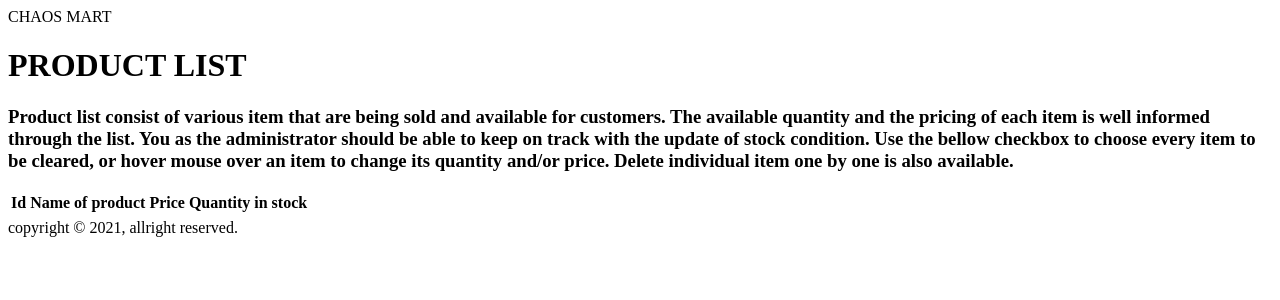
After one commit to wedaZXCV/php-simple-oop, a PHP site: page /our_shop/includes/mock.html in a window 1280 px wide. The commit adds this page. Shown: the top 300 px of the page. Run offline with PHP 8.4, Linux system fonts and the light colour scheme; lists and menus that the app fills with data are empty.

Commit message:
product page

```diff
--- /dev/null
+++ b/our_shop/includes/mock.html
@@ -0,0 +1,46 @@
+<!DOCTYPE html>
+<html lang="en">
+<head>
+  <meta charset="UTF-8">
+  <meta http-equiv="X-UA-Compatible" content="IE=edge">
+  <meta name="viewport" content="width=device-width, initial-scale=1.0">
+  <title>Document</title>
+</head>
+<body>
+  <div class="container">
+    <!-- Here the beginning of PHP file -->
+    <div class="header">
+      CHAOS MART
+    </div>
+    <div class="title">
+      <h1>PRODUCT LIST</h1>
+    </div>
+    <div class="subtitle">
+      <h3>Product list consist of various item that are being sold and available for customers.
+        The available quantity and the pricing of each item is well informed through the list.
+        You as the administrator should be able to keep on track with the update of stock condition.
+        Use the bellow checkbox to choose every item to be cleared, or hover mouse over an item to change its
+        quantity and/or price. Delete individual item one by one is also available.
+      </h3>
+    </div>
+    <div class="item-table-container">
+      <table class="item-table">
+        <!-- Table contents <td> is gained from PHP file-->
+        <tr>
+          <th>Id</th>
+          <th>Name of product</th>
+          <th>Price</th>
+          <th>Quantity in stock</th>
+        </tr>
+        <tr>
+          <td></td>
+        </tr>
+      </table>
+    </div>
+    <div class="footer">
+      copyright &copy 2021, allright reserved.
+    </div>
+    <!-- Here is the end of PHP file-->
+  </div>
+</body>
+</html>
--- a/our_shop/product.php
+++ b/our_shop/product.php
@@ -5,7 +5,7 @@
   1. Add product + quantity for stock + pricing
   2. Remove product
   */
-  require_once "includes/product.inc.php";
+  require_once "includes/productPage.inc.php";
 
   // 1. Create database and product table if none was exist
   $dbhost = "localhost:3306";
```
Also changed, not shown: our_shop/includes/productPage.inc.php (+54 -15 lines), shopping_web_progress.txt (+9 -1 lines).
